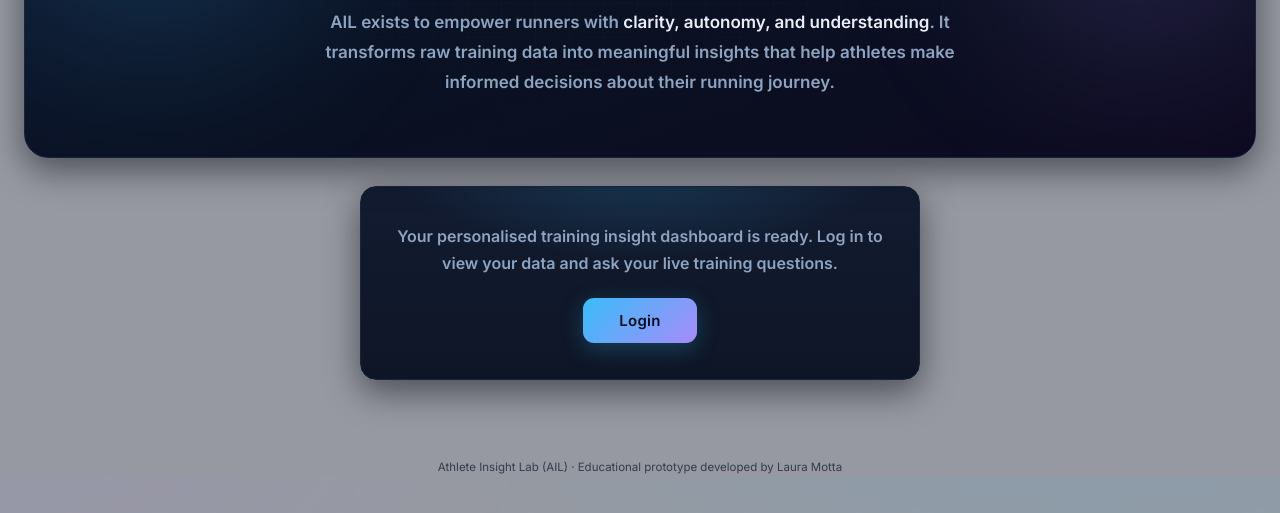
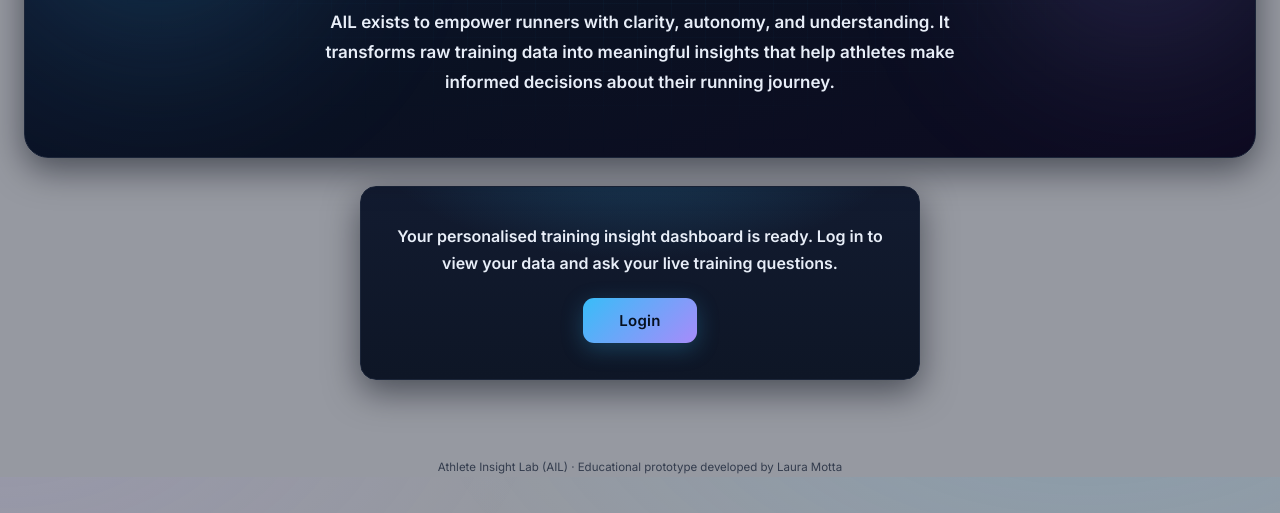
Before and after one commit to lauramottaprojects/ail-athlete-insight-lab, a website: page index.html in a window 1280 px wide. Shown: the part 259-772 px from the top of the page. Drawn offline with nearby package versions, Linux system fonts and the light colour scheme.

Commit message:
Make hero and gate sentences white

```diff
--- a/index.html
+++ b/index.html
@@ -139,7 +139,7 @@
   }
   .hero-mission {
     margin: 0 auto 18px; max-width: 640px;
-    color: var(--muted); font-size: 17px; line-height: 1.75; font-weight: 600;
+    color: var(--text); font-size: 17px; line-height: 1.75; font-weight: 600;
   }
   .hero-mission strong { color: var(--text); font-weight: 700; }
 
@@ -153,7 +153,7 @@
     border: 1px solid var(--line-soft); border-radius: var(--radius);
     padding: 36px 24px; box-shadow: var(--shadow);
   }
-  .gate-text { color: var(--muted); font-size: 16px; line-height: 1.7; margin: 0 0 20px; font-weight: 600; }
+  .gate-text { color: var(--text); font-size: 16px; line-height: 1.7; margin: 0 0 20px; font-weight: 600; }
   .gate-btn { font-size: 15px; padding: 13px 36px; letter-spacing: .3px; }
 
   #layout { display: grid; grid-template-columns: 1fr; gap: 18px; align-items: start; }
```
